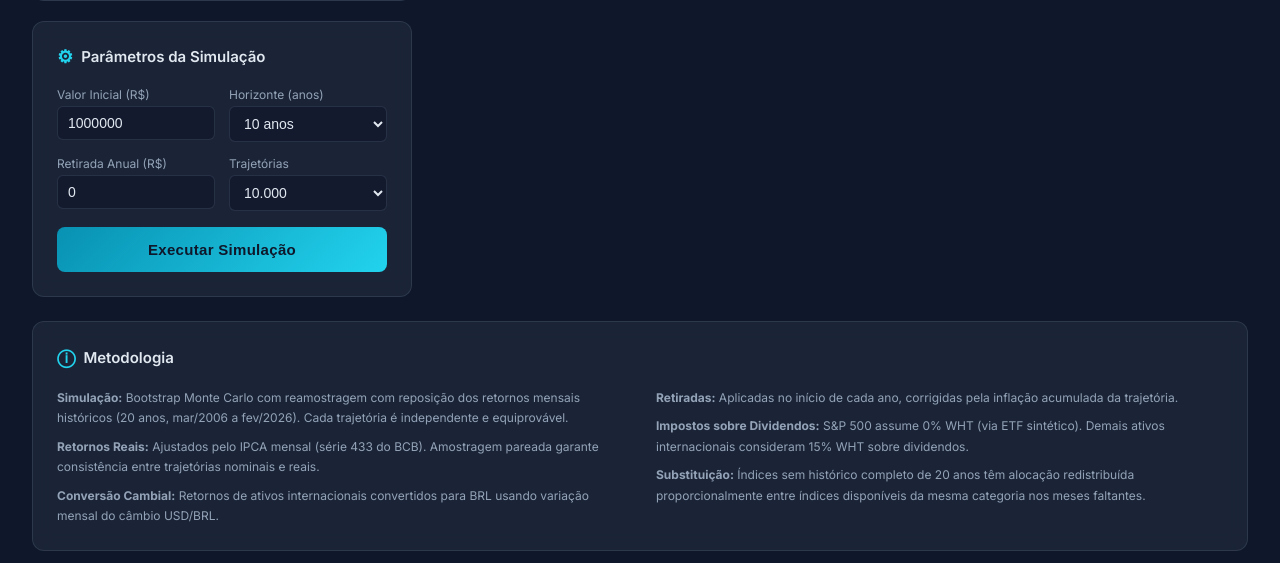
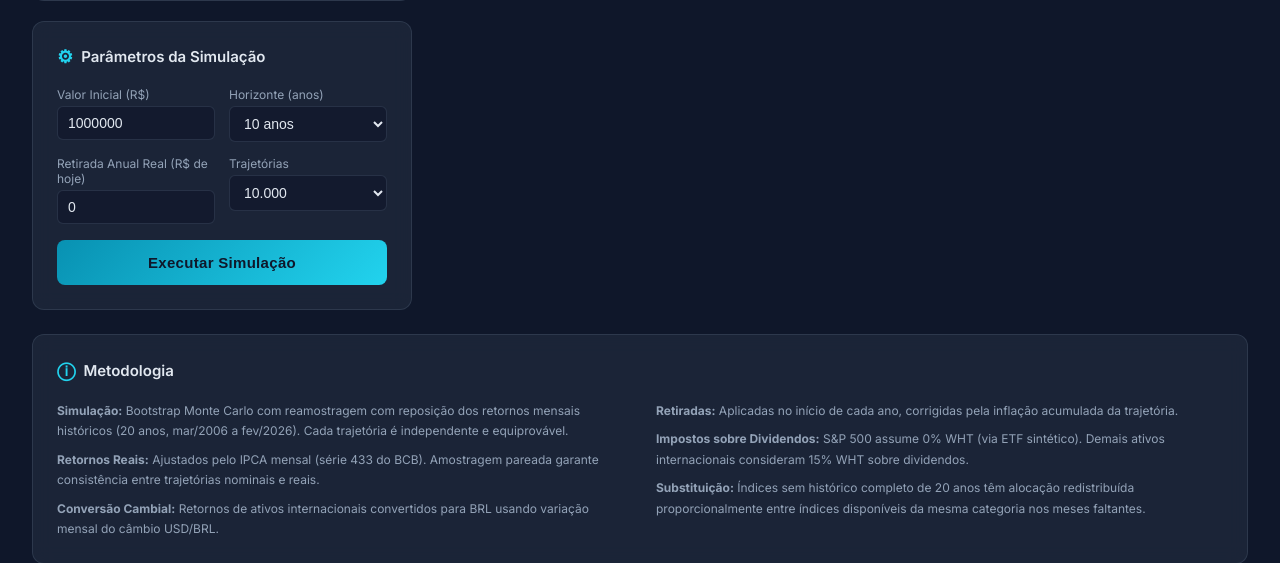
Before and after one commit to antonragin/oryxmc, a Flask app: page / in a window 1280 px wide. Shown: the part 1102-1665 px from the top of the page. Run offline with Flask 3, Linux system fonts and the light colour scheme; the visitor is signed in with stand-in values (Sample User, id 1); some libraries are stand-ins or nearby versions.

Commit message:
Clarify withdrawal label as IPCA-adjusted real value
Co-Authored-By: Claude Opus 4.6 <noreply@anthropic.com>

```diff
--- a/templates/index.html
+++ b/templates/index.html
@@ -382,8 +382,8 @@
                             </select>
                         </div>
                         <div class="param-group">
-                            <label>Retirada Anual (R$)</label>
-                            <input type="number" id="withdrawal" value="0" min="0" step="10000">
+                            <label>Retirada Anual Real (R$ de hoje)</label>
+                            <input type="number" id="withdrawal" value="0" min="0" step="10000" title="Valor anual retirado, corrigido pelo IPCA ao longo da simulação">
                         </div>
                         <div class="param-group">
                             <label>Trajetórias</label>
```
